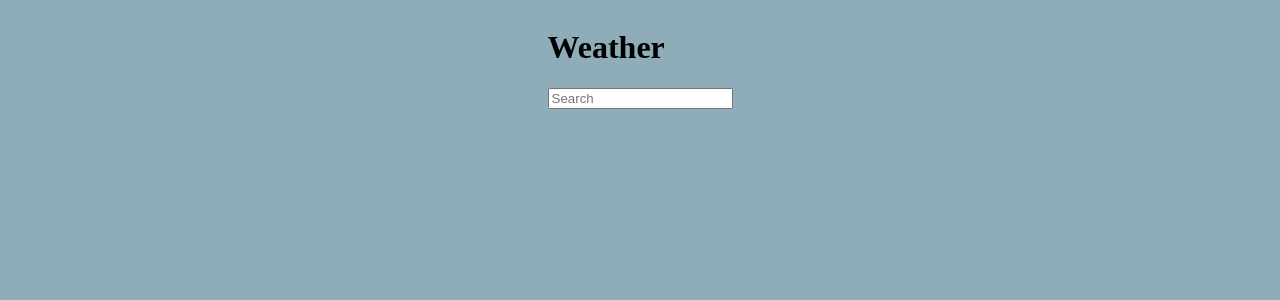
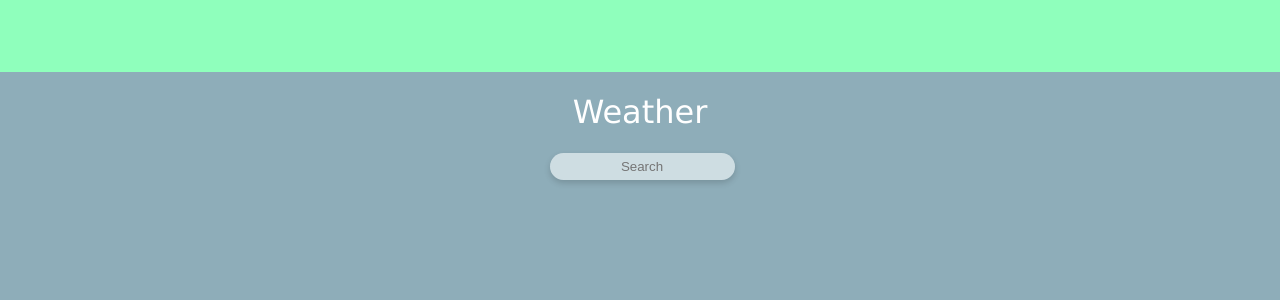
Before and after one commit to sebapkfd/ts-weather, a React (Create React App) app: page / in a window 1280 px wide. Shown: the top 300 px of the page. Built offline with nearby package versions, Linux system fonts and the light colour scheme.

Commit message:
Working on the interface

```diff
--- a/src/App.css
+++ b/src/App.css
@@ -1,5 +1,6 @@
 html {
-  background-color: #8EADB9;
+  background-color: #8FFFBC;
+  font-family: Verdana, sans-serif;
 }
 
 body {
@@ -7,12 +8,99 @@ body {
   flex-direction: column;
   justify-items: center;
   align-items: center;
+  margin: 0;
+}
+
+h1 {
+  text-align: center;
+  font-weight: 300;
+  color: #FFFFFF;
+}
+
+input {
+  background-color: #E4EDF0C1;
+  height: 25px;
+  border-radius: 25px;
+  width: 100%;
+  border: none;
+  text-align: center;
+  box-shadow: 0px 3px 6px #00000029;
+  border-radius: 25px;
+  opacity: 1;
+  color: #979797;
+}
+
+input:focus{
+  outline: none;
+  background-color: #E4EDF0C1;
+}
+
+#root {
+  background-color: #8EADB9;
+  width: 100%;
+  margin-top: 9vh;
+  height: 91vh;
+  display: flex;
+  justify-content: center;
+}
+
+.App {
+  /* width: 29vw; */
+  width: 536px;
+}
+
+.input {
+  display: flex;
+  justify-content: center;
+  margin-bottom: 25px;
 }
 
 .info {
   background-color: #E4EDF0;
   border-radius: 20px;
   opacity: 1;
-  width: 536px;
-  height: 352px;
+  padding-top: 18px;
+  padding-bottom: 25px;
 }
+
+h3 {
+  margin: 0;
+  color: #061263;
+}
+
+.place-date {
+  display: flex;
+  justify-content: space-around;
+  /* margin-bottom: 32px; */
+}
+
+.icon-temp-condition {
+  display: flex;
+  justify-content: space-around;
+  height: 90px;
+  align-items: center;
+}
+
+.temp-condition {
+  display: flex;
+  flex-direction: column;
+  justify-content: center;
+  align-items: center;
+}
+
+#temp {
+  margin: 0px;
+  color: #061263;
+  font-weight: 300;
+}
+
+.humidity-wind {
+  display: flex;
+  justify-content: space-around;
+}
+
+.feels-like {
+  display: flex;
+  justify-content: center;
+  margin-top: 25px;
+}
--- a/src/components/Info.js
+++ b/src/components/Info.js
@@ -2,20 +2,33 @@ import React from 'react';
 
 const Info = (props) => {
     const {weather} = props;
+
+    let place;
+    if(weather.country === 'United States of America') {
+        place = <h3>{weather.city} - USA</h3>
+    } else {
+        place = <h3>{weather.city} - {weather.country}</h3>
+    }
+
     if(weather.temp) {
         return (
             <div className="info">
-                <div classname="place-date">
-                    <h3>{weather.city}</h3>
-                    <h3>{weather.country}</h3>
-                    <h3>{weather.currentDate}</h3>
+                <div className="place-date">
+                    <div className="place">
+                        {place}
+                    </div>
+                    <div className="date">
+                        <h3>{weather.currentDate}</h3>
+                    </div>
                 </div>
                 <div className="icon-temp-condition">
                     <div className="icon-container">
                         <img src={weather.icon} alt="icon"/>
                     </div>
-                    <h3>{weather.temp}</h3>
-                    <h3>{weather.condition}</h3>
+                    <div className="temp-condition">
+                        <h2 id="temp">{weather.temp}</h2>
+                        <h3>{weather.condition}</h3>
+                    </div>
                 </div>
                 <div className="humidity-wind">
                     <h3>Humidity: {weather.humidity}</h3>
--- a/src/components/Title.js
+++ b/src/components/Title.js
@@ -1,9 +1,9 @@
 const Title = () => {
 
     return (
-        <div className="title">
-            <h1>Weather</h1>
-        </div>
+            <div className="title">
+                <h1>Weather</h1>
+            </div>
     )
 }
 
```
Also changed, not shown: 1 other file (tests, documents, lock files or other folders).
